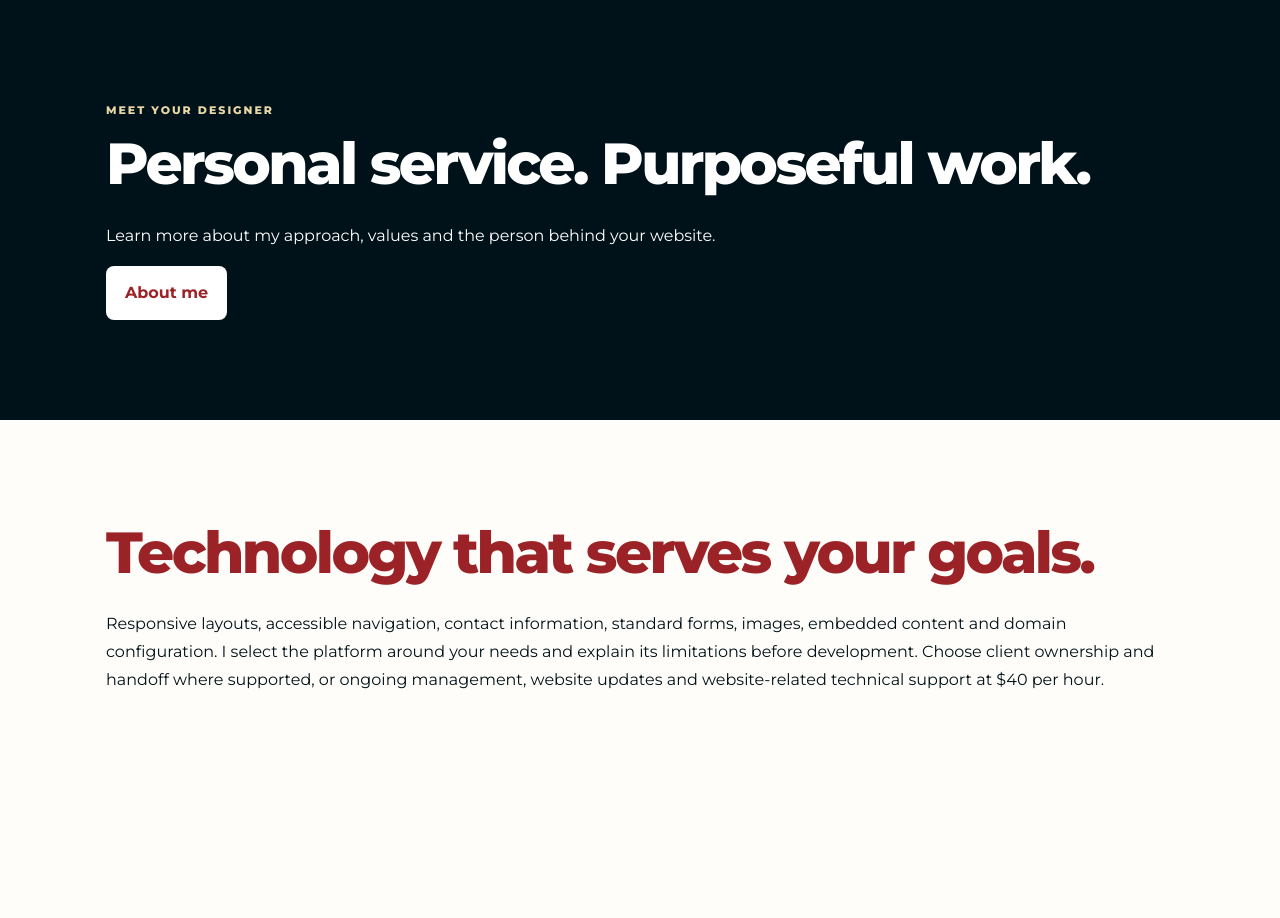
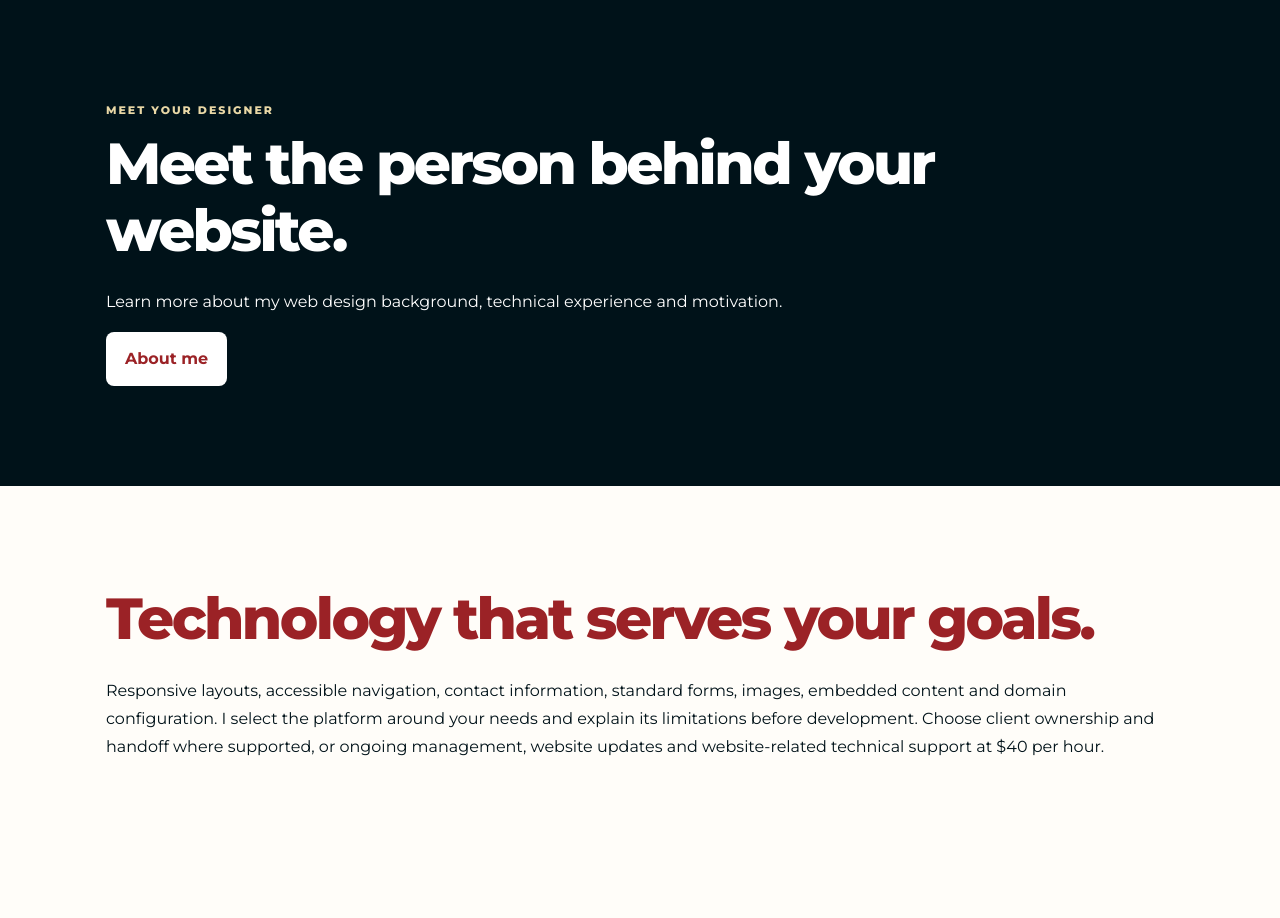
Before and after one commit to redwhyteandblue76/12one, a plain HTML site: page design/index.html in a window 1280 px wide. Shown: the part 4500-5418 px from the top of the page. Drawn offline with Linux system fonts and the light colour scheme.

Commit message:
Align homepage About teaser with approved biography

```diff
--- a/design/index.html
+++ b/design/index.html
@@ -7,7 +7,7 @@
 
 <section id="pricing" class="cream"><div class="wrap"><p class="eyebrow">03 / Investment</p><h2>Practical pricing.</h2><p class="lead">Website design at $40 per hour, plus a $50 one-time setup fee. A single-page website is estimated at $170.</p><a class="btn" href="pricing.html">View pricing &amp; estimate your website</a></div></section>
 <section id="process"><div class="wrap"><p class="eyebrow">04 / The process</p><h2>From idea to launch.</h2><ol class="process" id="processList"></ol></div></section>
-<section id="about" class="dark"><div class="wrap"><p class="eyebrow">Meet your designer</p><h2>Personal service. Purposeful work.</h2><p>Learn more about my approach, values and the person behind your website.</p><a class="btn light" href="about.html">About me</a></div></section>
+<section id="about" class="dark"><div class="wrap"><p class="eyebrow">Meet your designer</p><h2>Meet the person behind your website.</h2><p>Learn more about my web design background, technical experience and motivation.</p><a class="btn light" href="about.html">About me</a></div></section>
 <section id="technology"><div class="wrap"><h2>Technology that serves your goals.</h2><p>Responsive layouts, accessible navigation, contact information, standard forms, images, embedded content and domain configuration. I select the platform around your needs and explain its limitations before development. Choose client ownership and handoff where supported, or ongoing management, website updates and website-related technical support at $40 per hour.</p></div></section>
 <section id="resources"><div class="wrap"><p class="eyebrow">Included for every client</p><h2>Complimentary client benefits.</h2><article><h3>Free access to a QR code generator</h3><p>Every client receives complimentary access to a QR code generator for creating codes for websites, business cards, flyers and events. Access details will be provided directly to clients.</p></article></div></section><section class="cream" id="faq"><div class="wrap"><h2>Have questions?</h2><p>Find answers about pricing, timelines, ownership, updates and support.</p><a class="btn" href="faq.html">Read the FAQs</a></div></section>
 <section class="dark" id="start"><div class="wrap"><p class="eyebrow">Start a project</p><h2>Tell me about your vision.</h2><p class="lead">Share your website or design needs through a free, no-obligation inquiry. I'll use your preferences to understand the project and prepare a personalized proposal.</p><div class="actions"><a class="btn light" href="inquiry.html">Start your project inquiry</a><a class="btn outline" href="showcase.html">Explore design examples</a></div></div></section></main>
```
